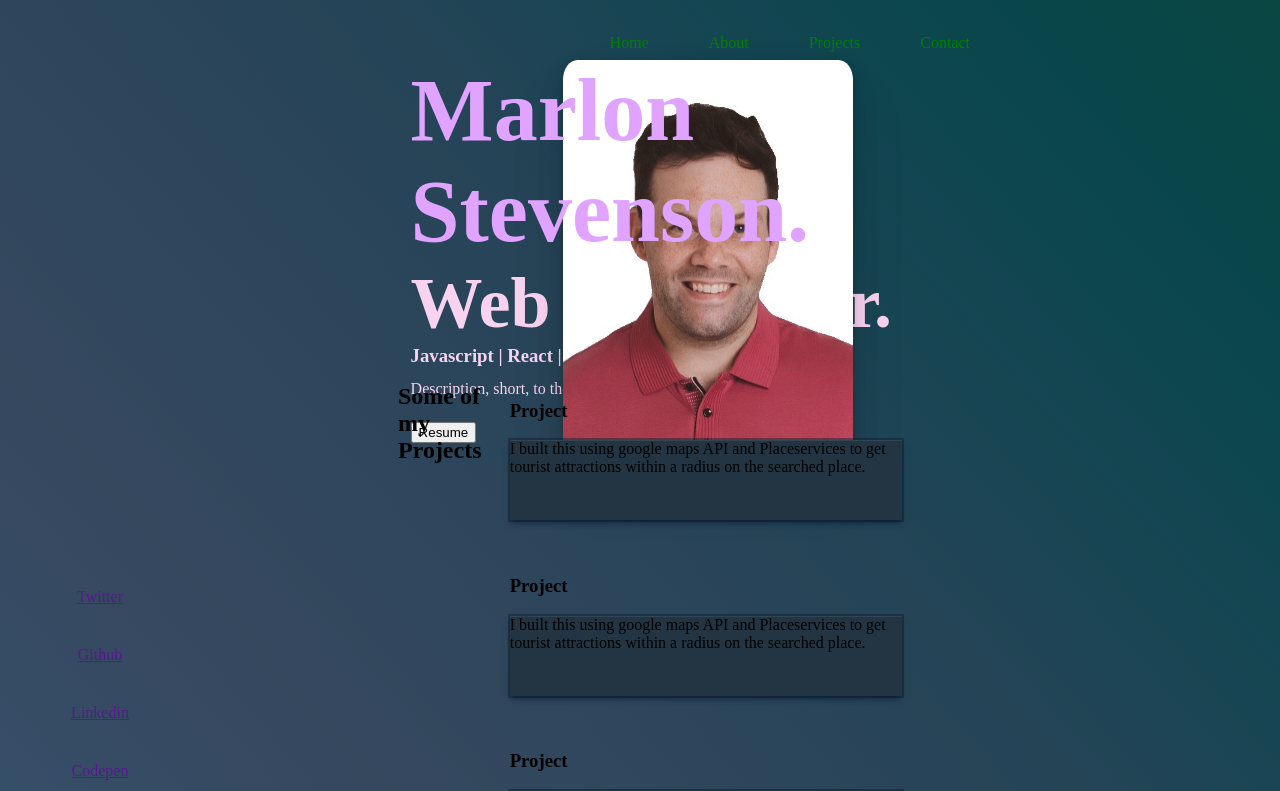
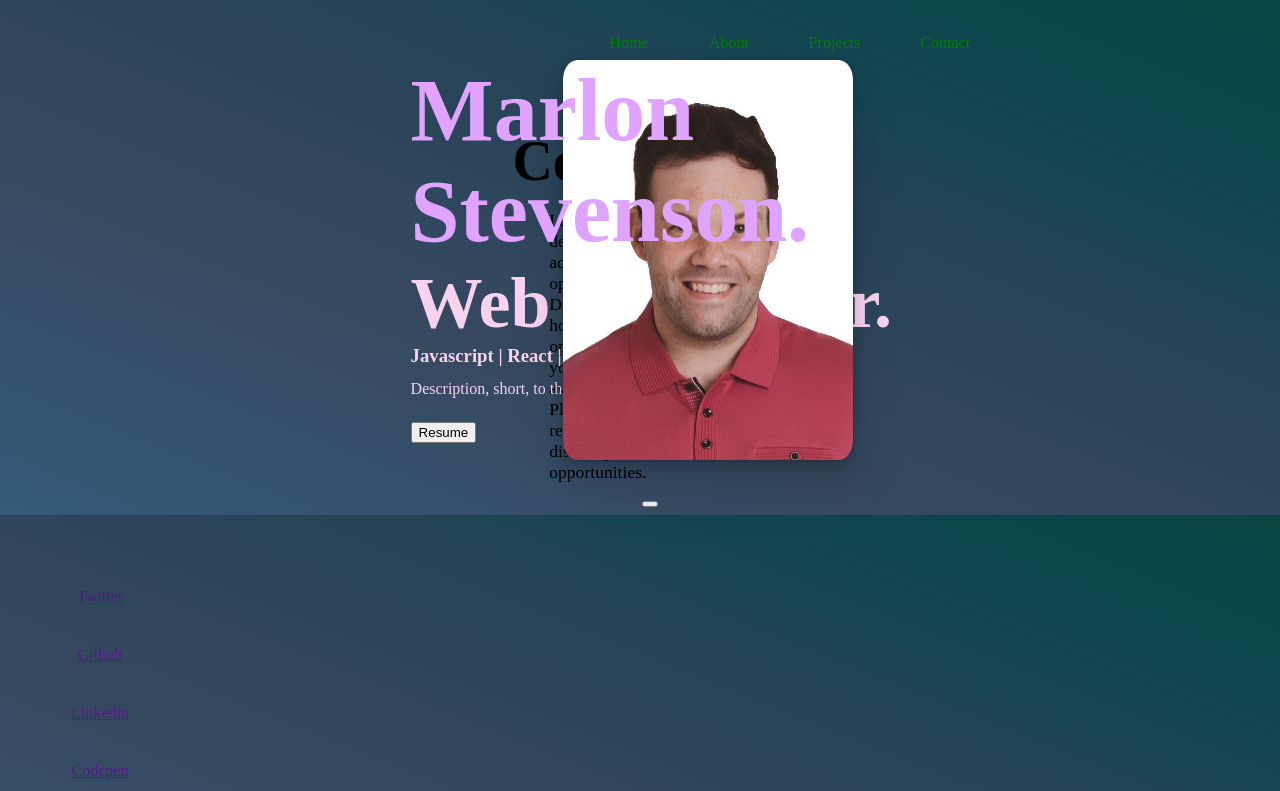
Before and after one commit to marlybone/Portfolio, a React (Vite) app: page / in a window 1280 px wide. Shown: the top 791 px of the page. Built offline with nearby package versions, Linux system fonts and the light colour scheme.

Commit message:
Going to re-do the grid layout

```diff
--- a/src/App.css
+++ b/src/App.css
@@ -8,7 +8,7 @@ main {
   margin-left: 390px;
 }
 
-/* Navbar CSS*/
+/* Navbar CSS--------------------------------------------------------------------------------*/
 .navbar {
   position: fixed;
   top: 0;
@@ -93,40 +93,11 @@ main {
   box-shadow: rgba(0, 0, 0, 0.07) 0px 1px 2px, rgba(0, 0, 0, 0.07) 0px 2px 4px, rgba(0, 0, 0, 0.07) 0px 4px 8px, rgba(0, 0, 0, 0.07) 0px 8px 16px, rgba(0, 0, 0, 0.07) 0px 16px 32px, rgba(0, 0, 0, 0.07) 0px 32px 64px;
 }
 
-/* Projects CSS */
-.grid-container {
-  display: grid;
-  grid-template-columns: repeat(auto-fill, minmax(300px, 1fr));
-  margin-bottom: 25%;
-  position: relative;
-  grid-gap: 20px;
-}
-
-.the-grid {
-  position: relative;
-  margin-top: 60%;
-  display: flex;
-  justify-content: center;
-  height: 100%
-}
-
-.grid-container > h1 {
-  font-size: 3em;
-  padding: 15px;
-}
-
-.project-box {
-  box-shadow: rgba(6, 24, 44, 0.4) 0px 0px 0px 2px, rgba(6, 24, 44, 0.65) 0px 4px 6px -1px, rgba(255, 255, 255, 0.08) 0px 1px 0px inset;
-  height: 80px;
-  background: hsl(207, 32%, 20%);
-}
-
-.project-card {
-
-}
+/* Projects CSS------------------------------------------------------------------------------ */
 
 
-/* Social Page CSS*/
+
+/* Social Page CSS---------------------------------------------------------------------------*/
 .side-container {
   position: fixed;
   left: 0;
@@ -155,7 +126,7 @@ main {
   padding: 20px;
 }
 
-/* Contact CSS*/
+/* Contact CSS--------------------------------------------------------------------------------*/
 .reach-out {
   display: flex;
   justify-content: center;
--- a/src/Components/Projects.jsx
+++ b/src/Components/Projects.jsx
@@ -2,49 +2,9 @@ import React from 'react'
 
 const Projects = () => {
   return(
-  <section>
-  <div className='the-grid'>
-    <h1>Some of my Projects</h1>
-    <div className="grid-container">
-      <div className="grid-items">
-        <div className="project-card">
-          <img src='' alt=''/>
-            <h3>Project</h3>
-          <div className='project-box'>
-            <p>I built this using google maps API and Placeservices to get tourist attractions within a radius on the searched place.</p>
-          </div>
-            <a>
-              <img/>
-            </a>
-        </div>
-        <div className="project-card">
-          <img src='' alt=''/>
-            <h3>Project</h3>
-            <div className='project-box'>
-            <p>I built this using google maps API and Placeservices to get tourist attractions within a radius on the searched place.</p>
-          </div>
-            <a>
-              <img/>
-            </a>
-        </div>
-        <div className="project-card">
-          <img src='' alt=''/>
-            <h3>Project</h3>
-            <div className='project-box'>
-            <p>I built this using google maps API and Placeservices to get tourist attractions within a radius on the searched place.</p>
-          </div>
-            <a>
-              <img/>
-            </a>
-        </div>
+      <div className='grid-container'>
+
       </div>
-        <div className="current--project">
-          <div className="curr-project">
-          </div>
-        </div>
-    </div>
-  </div>
-  </section>
   )
 }
 
```
